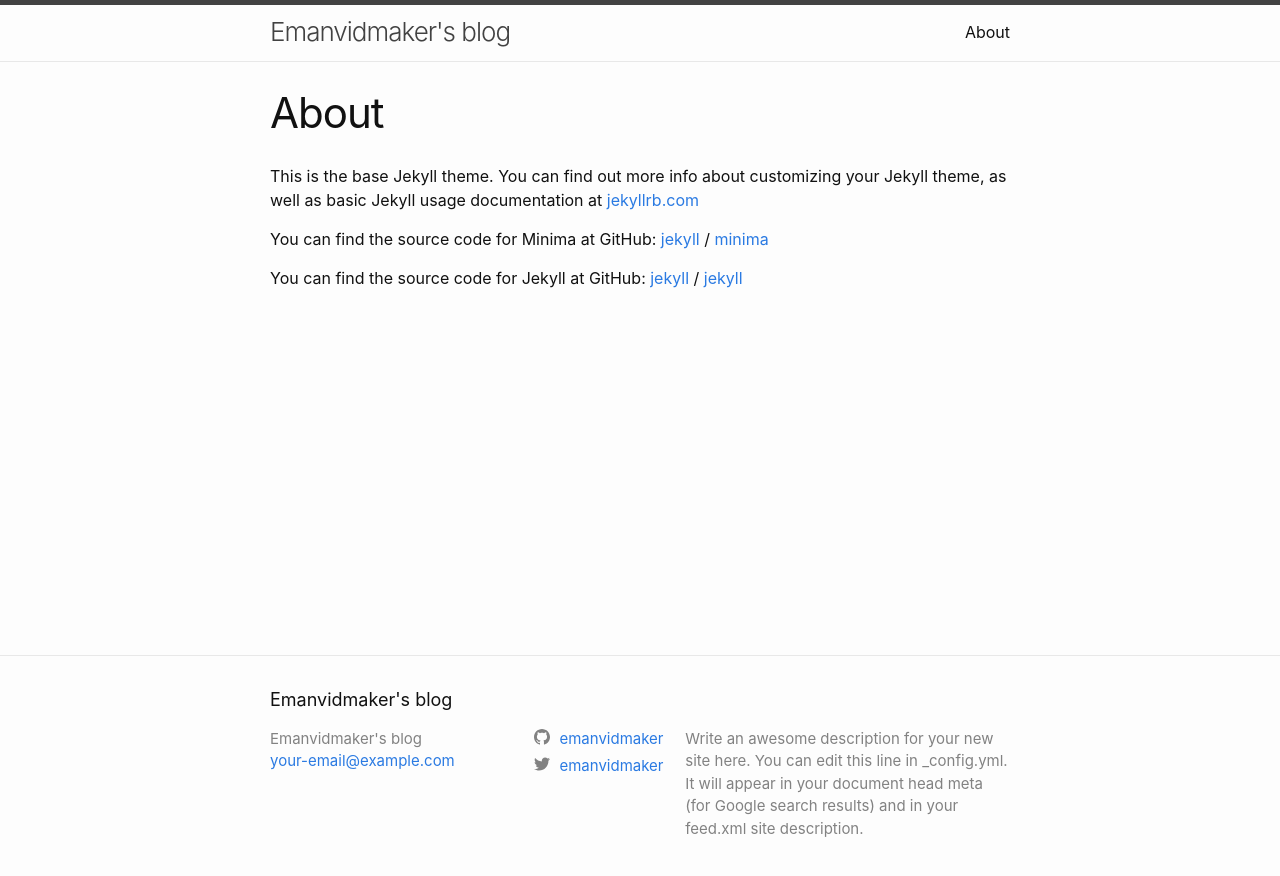
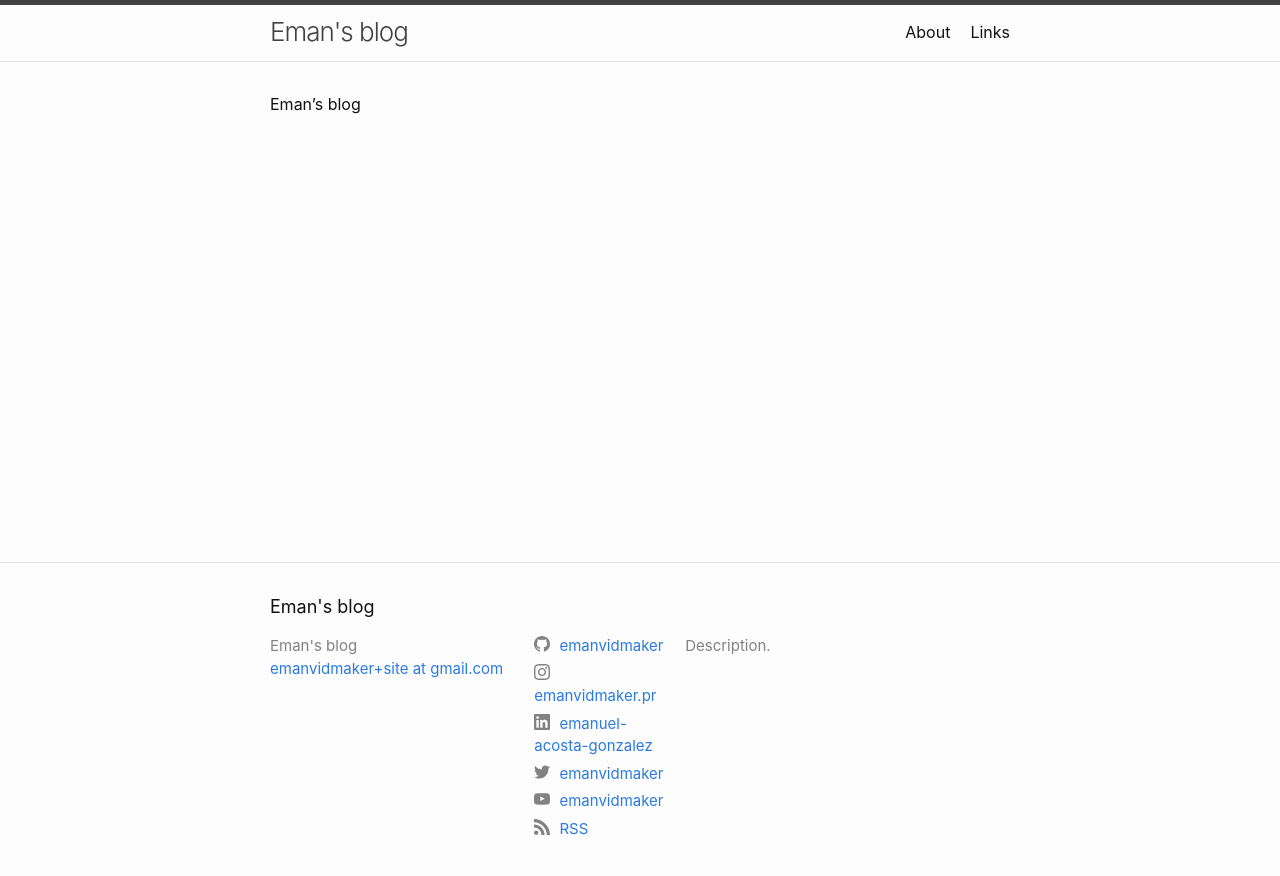
Before and after one commit to emanvidmaker/blog, a Jekyll site: the page built from pages/about.md, in a window 1280 px wide. Shown: the top 876 px of the page. Built offline with Jekyll 4.4.1, drawn with Linux system fonts in a browser that asks for light colours.

Commit message:
boilerplate's filled in

```diff
--- a/_config.yml
+++ b/_config.yml
@@ -18,17 +18,35 @@
 # You can create any custom variable you would like, and they will be accessible
 # in the templates via {{ site.myvariable }}.
 
-title: Emanvidmaker's blog
-email: your-email@example.com
+title: Eman's blog
+email: emanvidmaker+site at gmail.com
 description: >- # this means to ignore newlines until "baseurl:"
-  Write an awesome description for your new site here. You can edit this
-  line in _config.yml. It will appear in your document head meta (for
-  Google search results) and in your feed.xml site description.
+  Description.
 baseurl: "" # the subpath of your site, e.g. /blog
 url: "" # the base hostname & protocol for your site, e.g. http://example.com
 
+google_analytics: ""
+#SOCIALS
 twitter_username: emanvidmaker
 github_username:  emanvidmaker
+instagram_username: emanvidmaker.pr
+linkedin_username: emanuel-acosta-gonzalez
+#pinterest_username: emanvidmaker
+youtube_username: emanvidmaker
+mastodon:
+  -
+    GameDevPlace:
+      username: emanvidmaker
+      instance: emanvidmaker
+rss: RSS
+
+
+header_pages:
+  - pages/about.md
+  - pages/links.html
+
+
+
 show_downloads: false
 
 # Build settings
@@ -37,6 +55,20 @@ plugins:
   - jekyll-feed
   - jekyll-sitemap
   - jekyll-seo-tag
+
+defaults:
+  -
+    scope:
+      path: "_post"
+      type : "post"
+    values:
+      title: "Untitled"
+  -
+    scope:
+      path: "pages/"
+    values:
+      layout: default
+      title: "Untitled"
 
 # Exclude from processing.
 # The following items will not be processed, by default.
--- a/about.markdown
+++ /dev/null
@@ -1,18 +0,0 @@
----
-layout: page
-title: About
-permalink: /about/
----
-
-This is the base Jekyll theme. You can find out more info about customizing your Jekyll theme, as well as basic Jekyll usage documentation at [jekyllrb.com](https://jekyllrb.com/)
-
-You can find the source code for Minima at GitHub:
-[jekyll][jekyll-organization] /
-[minima](https://github.com/jekyll/minima)
-
-You can find the source code for Jekyll at GitHub:
-[jekyll][jekyll-organization] /
-[jekyll](https://github.com/jekyll/jekyll)
-
-
-[jekyll-organization]: https://github.com/jekyll
--- /dev/null
+++ b/pages/about.md
@@ -0,0 +1,6 @@
+---
+title: About
+permalink: /about/
+---
+
+Eman's blog
```
Also changed, not shown: _posts/2023-02-28-title copy.md (added, +6 -0 lines), pages/links.html (added, +19 -0 lines).
